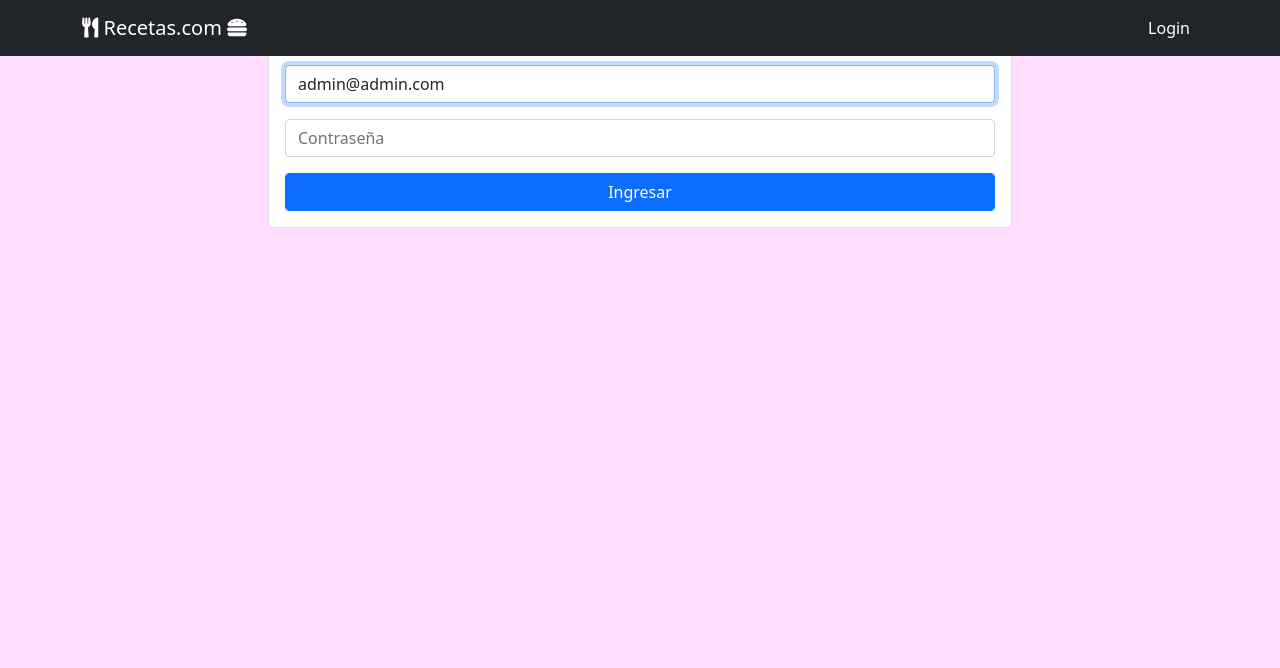
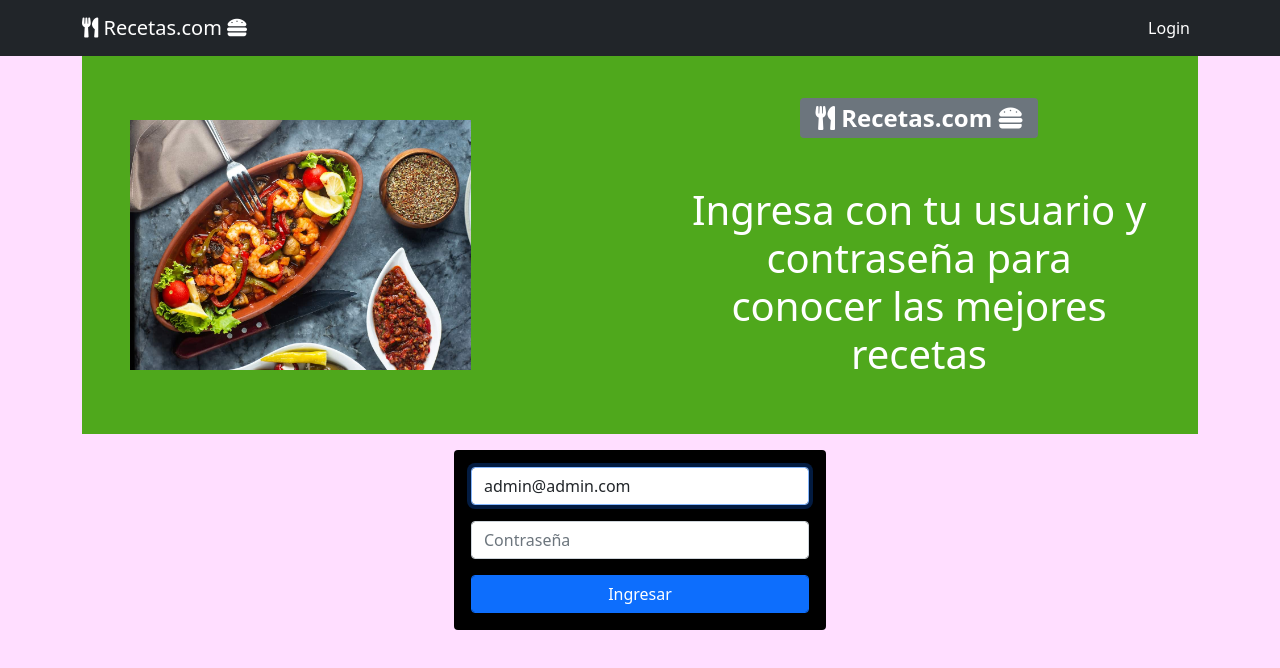
Before and after one commit to SantiagoOlivella/hackathon-prueba, a React (Create React App) app: page / in a window 1280 px wide. Shown: the top 668 px of the page. Built offline with nearby package versions, Linux system fonts and the light colour scheme.

Commit message:
LoginPage, login
Se crea la page Login y se ajusta el Login

```diff
--- a/src/components/Home.jsx
+++ b/src/components/Home.jsx
@@ -5,23 +5,24 @@ export const Home = () => {
     return (
         <div>
             <Header />
-            <div className="container">
+            <div className="container" id="collapsableHome">
                 <div className="accordion m-5" id="accordionHome">
-                    <div className="accordion-item">
+                    <div className="accordion-item" id="collapsableHomeDetalle">
                         <h2 className="accordion-header" id="headingOne">
-                            <button className="accordion-button" type="button" data-bs-toggle="collapse" data-bs-target="#collapseOne" aria-expanded="true" aria-controls="collapseOne">
+                            <button className="accordion-button btn btn-dark" type="button" data-bs-toggle="collapse" data-bs-target="#collapseOne" aria-expanded="true" aria-controls="collapseOne">
                                 ¿Quienes somos?
                             </button>
                         </h2>
                         <div id="collapseOne" className="accordion-collapse collapse show" aria-labelledby="headingOne" data-bs-parent="#accordionHome">
                             <div className="accordion-body">
-                                <strong>Aquí encontraras las mejores recetas</strong> Nos encargamos de recopilar las mejores recetas del mundo para que con un clic las puedas llevar a tu mesa.  <a className="text-decoration-none" href="/recetas">Descubrelo ahora</a>
+                                <strong>Aquí encontraras las mejores recetas</strong> Nos encargamos de recopilar las mejores recetas del mundo para que con un clic las puedas llevar a tu mesa.  <a className="text-decoration" href="/recetas">Descubrelo ahora <i className="fas fa-mouse"></i>
+                                </a>
                             </div>
                         </div>
                     </div>
-                    <div className="accordion-item">
+                    <div className="accordion-item" id="collapsableHomeDetalle">
                         <h2 className="accordion-header" id="headingTwo">
-                            <button className="accordion-button collapsed" type="button" data-bs-toggle="collapse" data-bs-target="#collapseTwo" aria-expanded="false" aria-controls="collapseTwo">
+                            <button className="accordion-button collapsed btn btn-dark" type="button" data-bs-toggle="collapse" data-bs-target="#collapseTwo" aria-expanded="false" aria-controls="collapseTwo">
                                 Contactenos
                             </button>
                         </h2>
@@ -31,18 +32,18 @@ export const Home = () => {
                             </div>
                         </div>
                     </div>
-                    <div className="accordion-item">
+                    <div className="accordion-item" id="collapsableHomeDetalle">
                         <h2 className="accordion-header" id="headingThree">
-                            <button className="accordion-button collapsed" type="button" data-bs-toggle="collapse" data-bs-target="#collapseThree" aria-expanded="false" aria-controls="collapseThree">
+                            <button className="accordion-button collapsed btn btn-dark" type="button" data-bs-toggle="collapse" data-bs-target="#collapseThree" aria-expanded="false" aria-controls="collapseThree">
                                 Newsletter
                             </button>
                         </h2>
                         <div id="collapseThree" className="accordion-collapse collapse" aria-labelledby="headingThree" data-bs-parent="#accordionHome">
                             <div className="accordion-body">
                                 <strong>Mantente informado</strong> Dejanos tu correo y te mantendremos actualizado
-                                <div class="input-group flex-nowrap">
-                                    <span class="input-group-text" id="addon-wrapping">@</span>
-                                    <input type="text" class="form-control" placeholder="Username" aria-label="Username" aria-describedby="addon-wrapping" />
+                                <div className="input-group flex-nowrap">
+                                    <span className="input-group-text" id="addon-wrapping">@</span>
+                                    <input type="text" className="form-control" placeholder="Username" aria-label="Username" aria-describedby="addon-wrapping" />
                                     <button className="btn btn-success" >Enviar</button>
                                 </div>
                             </div>
--- a/src/components/Login.jsx
+++ b/src/components/Login.jsx
@@ -1,6 +1,7 @@
 import React, { useState } from 'react'
 import { useHistory } from 'react-router-dom';
 import { useUser } from '../context/UserContext';
+import { LoginPage } from '../pages/LoginPage';
 
 export const Login = () => {
 
@@ -25,9 +26,10 @@ export const Login = () => {
 
     return (
         <div className="container mt-5">
+            <LoginPage/>
             <div className="d-flex justify-content-center">
-                <div className="col-12 col-lg-8">
-                    <div className="card">
+                <div className="col-12 col-lg-4 m-3">
+                    <div className="card" id="cardLogin">
                         <div className="card-body">
                             <form onSubmit={loginUser} >
                                 <div className="mb-3">
--- a/src/index.css
+++ b/src/index.css
@@ -9,3 +9,24 @@
 body{
     background-color: rgb(255, 222, 255) !important;
 }
+
+#accordionHome{
+    color: rgb(4, 0, 255);
+}
+
+#collapsableHome{
+    background-color: gray;
+}
+
+#collapsableHomeDetalle{
+    background-color: rgb(255, 222, 255) ;
+}
+
+#slogan1{
+    background-color: rgb(79, 168, 28);
+    color: white;
+}
+
+#cardLogin{
+    background-color: black;
+}
--- /dev/null
+++ b/src/pages/LoginPage.jsx
@@ -0,0 +1,18 @@
+
+import React from 'react'
+
+export const LoginPage = () => {
+    return (
+        <div className="container" id="slogan1">
+            <div className="row">
+                <div className="col p-5 mt-4">
+                    <img src="img/imgPrincipal.jpg" alt="imgPrincipal" style={{ height: 250 }} />
+                </div>
+                <div className="col p-5 text-center">
+                    <h2><span className="badge bg-secondary"><i className="fas fa-utensils"></i> Recetas.com <i className="fas fa-hamburger"></i></span></h2>
+                   <strong>  <h1 className="mt-5"> Ingresa con tu usuario y contraseña para conocer las mejores recetas</h1> </strong>
+                </div>
+            </div>
+        </div>
+    )
+}
```
Also changed, not shown: public/img/imgPrincipal.jpg (added).
